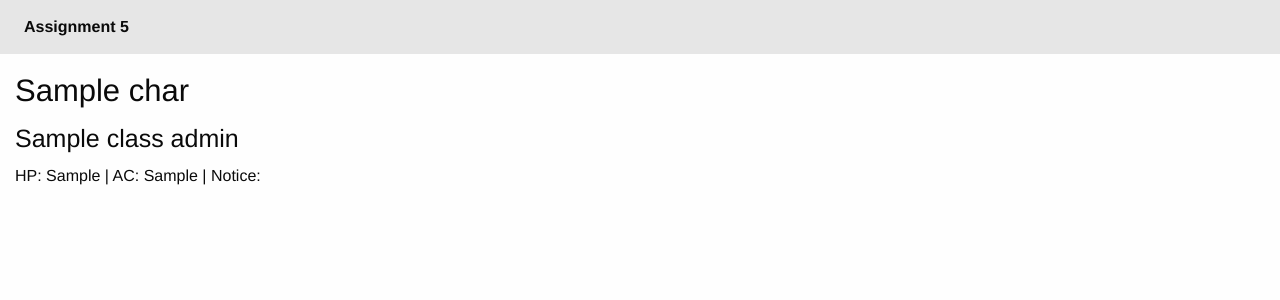
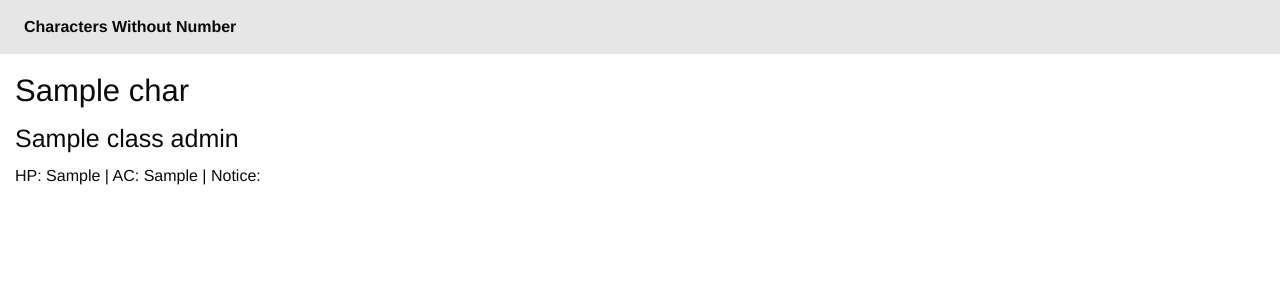
Before and after one commit to robkpaul/CharactersWithoutNumber, a Django app: template src/app/templates/dmscreen.html in a window 1280 px wide. Shown: the top 300 px of the page. Run offline with Django 4.2, Linux system fonts and the light colour scheme; the template is opened without the code that fills it: most values are stand-ins (such as "Sample title", 1, 10 or a date in 2020); some libraries are stand-ins or nearby versions.

Commit message:
Switch name on base.html

```diff
--- a/src/app/templates/base.html
+++ b/src/app/templates/base.html
@@ -15,7 +15,7 @@
     <div class="top-bar">
         <div class="top-bar-left">
             <ul class="menu" data-dropdown-menu>
-                <li class="menu-text">Assignment 5</li>
+                <li class="menu-text">Characters Without Number</li>
                 {% block navbar %}
                 {% endblock %}
             </ul>
```
